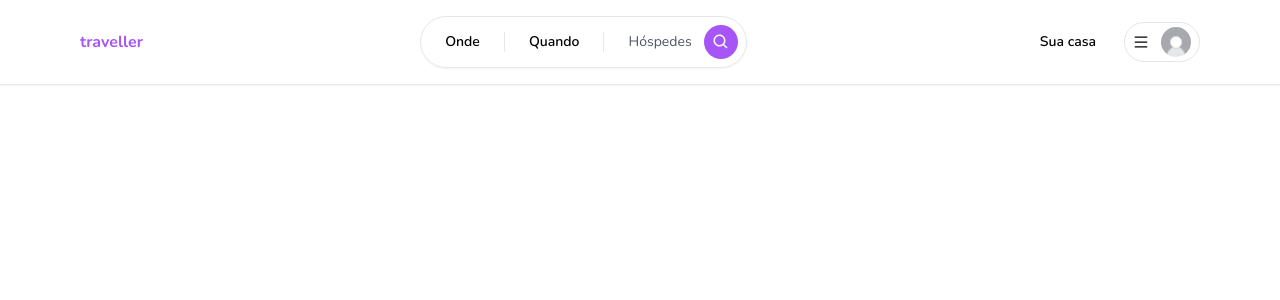
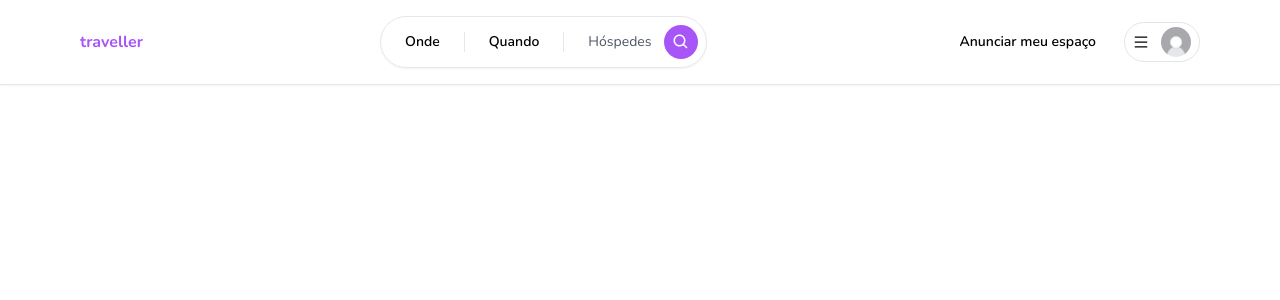
Before and after one commit to lukeeplr/traveller, a Next.js app: page / in a window 1280 px wide. Shown: the top 300 px of the page. Built offline with nearby package versions, Linux system fonts and the light colour scheme; no server answers.

Commit message:
feat: displays current user image at navbar

```diff
--- a/components/navbar/usermenu.tsx
+++ b/components/navbar/usermenu.tsx
@@ -30,7 +30,7 @@ function UserMenu({ currentUser }: UserMenuProps) {
             onClick={() => {}}
             className='hidden md:block text-sm font-semibold py-3 px-4 rounded-full hover:bg-neutral-100 transition cursor-pointer'
             >
-                Sua casa
+                Anunciar meu espaço
             </div>
             <div
             onClick={toggleOpen}
@@ -38,7 +38,7 @@ function UserMenu({ currentUser }: UserMenuProps) {
             >
                 <AiOutlineMenu />
                 <div className='hidden sm:block'>
-                    <Avatar />
+                    <Avatar src={currentUser?.image}/>
                 </div>
             </div>
         </div>
--- a/components/shared/avatar.tsx
+++ b/components/shared/avatar.tsx
@@ -3,14 +3,18 @@
 import React from 'react'
 import Image from 'next/image'
 
-function Avatar() {
+type AvatarProps = {
+  src: string | null | undefined
+}
+
+function Avatar({src}: AvatarProps) {
   return (
     <Image
     className='rounded-full'
     height={30}
     width={30}
     alt='Avatar'
-    src='/images/placeholder.jpg'
+    src={src || '/images/placeholder.jpg'}
     />
   )
 }
```
